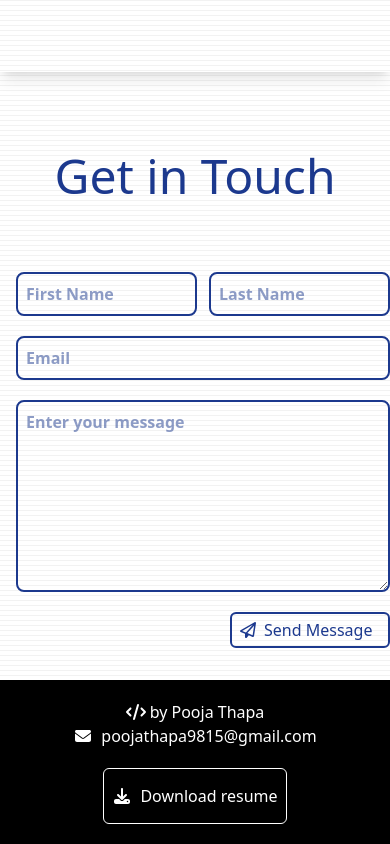
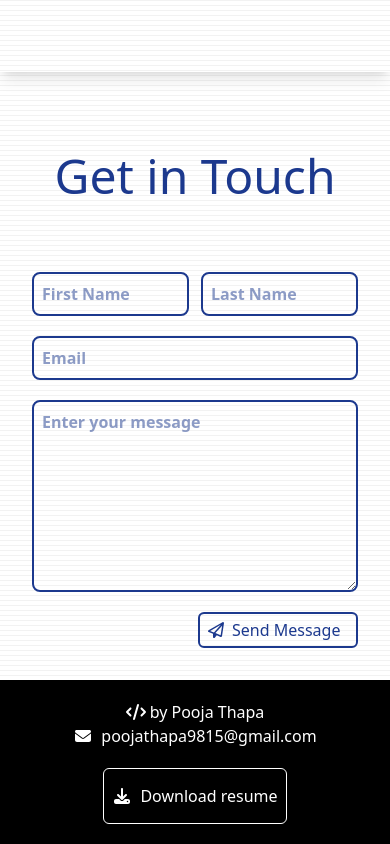
Before and after one commit to PoojaMgr/Portfolio, a Next.js app: page / in a window 390 px wide. Shown: the part 5990-6834 px from the top of the page. Built offline with nearby package versions, Linux system fonts and the light colour scheme.

Commit message:
alignment fix

```diff
--- a/components/Contacts/Contact.js
+++ b/components/Contacts/Contact.js
@@ -56,7 +56,7 @@ export default function Contact() {
         </div> */}
 
         <form
-          className="flex flex-col pl-4 pr-0 py-8 md:p-8 lg:pt-18 md:w-1/2"
+          className="flex flex-col p-8 md:p-8 lg:pt-18 md:w-1/2"
           action=""
           onSubmit={handleSubmit}
         >
```
